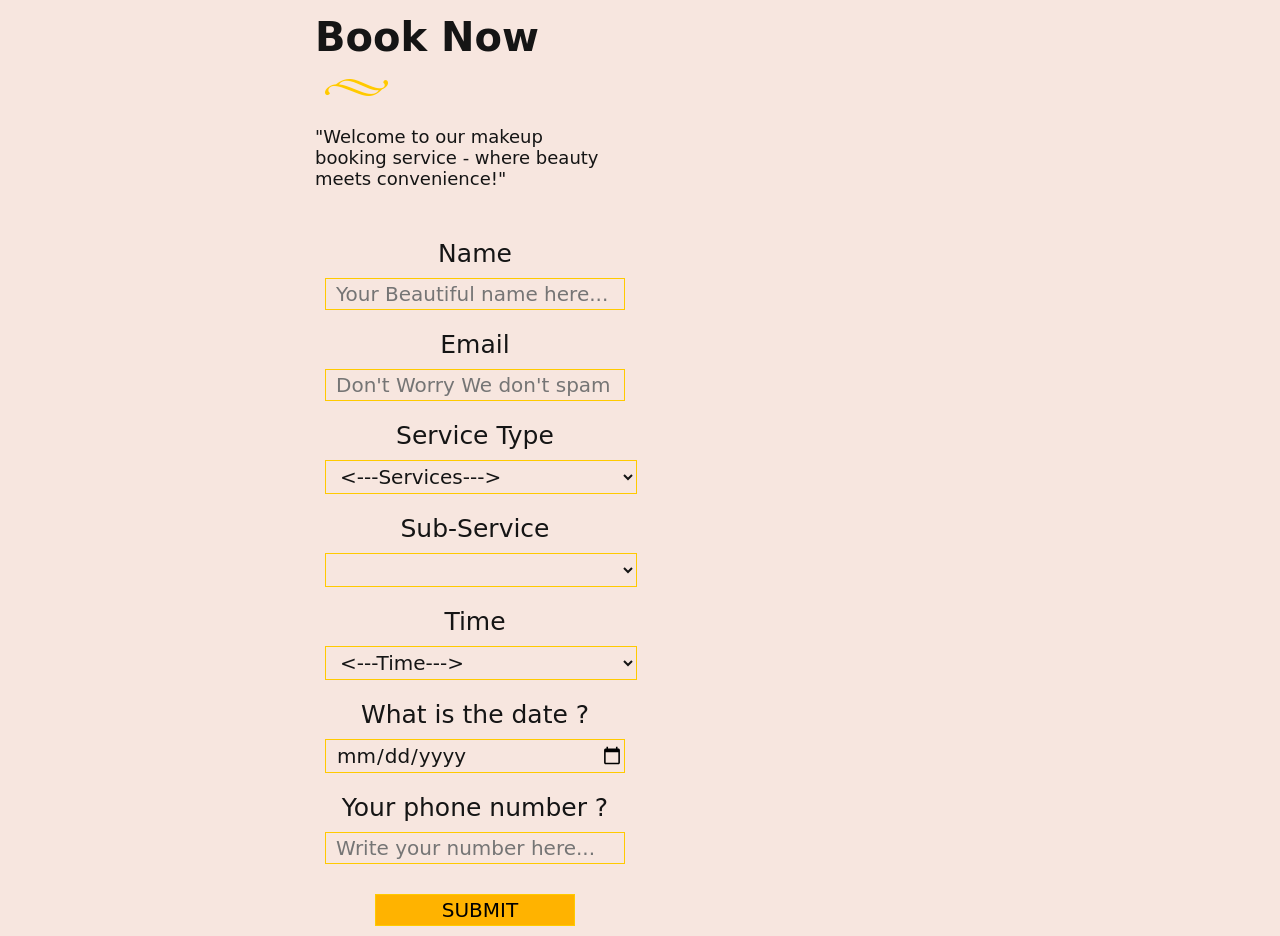
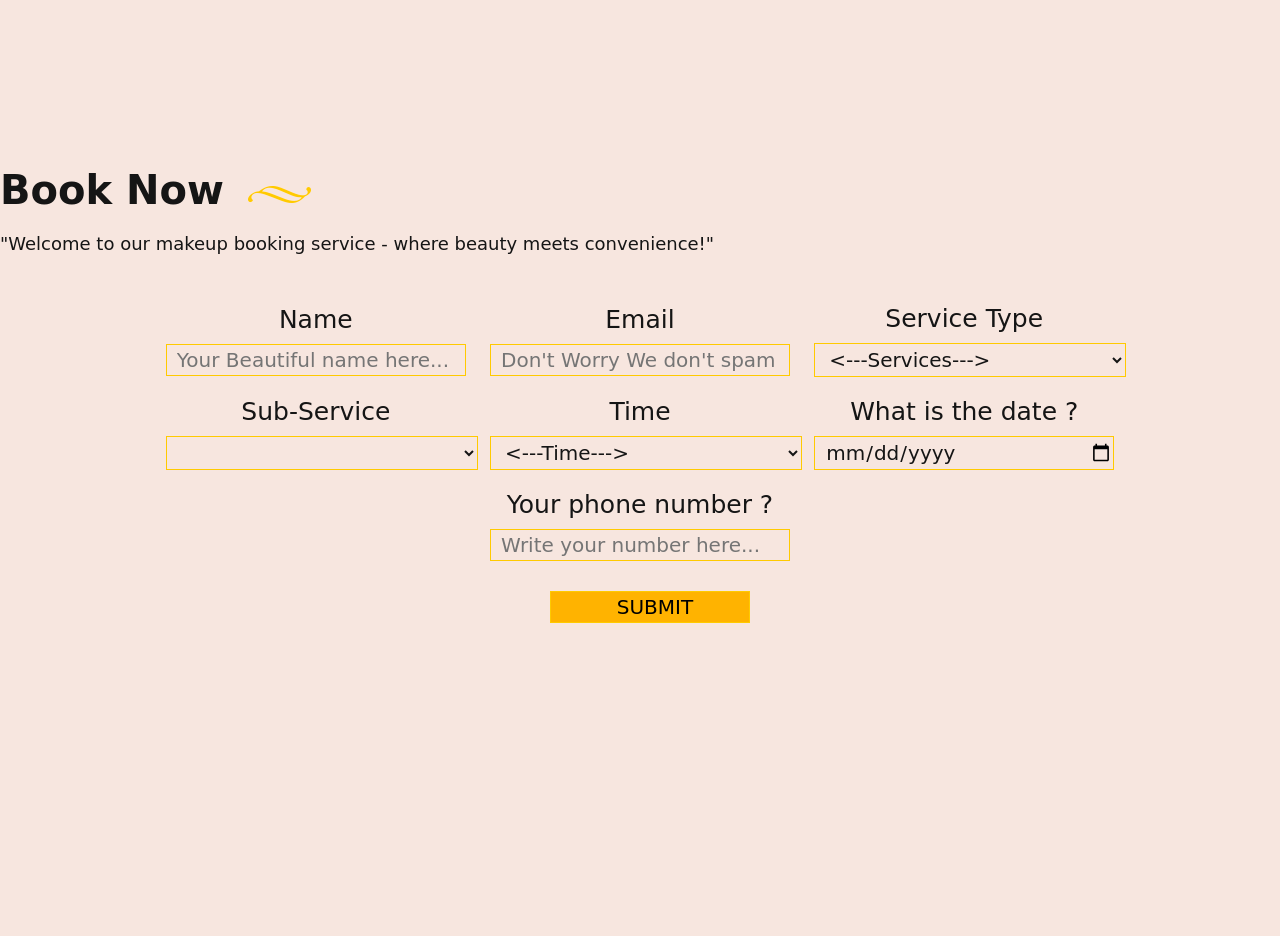
Before and after one commit to Alimlalani/spazone1, a Django app: page /book_appointment/ in a window 1280 px wide. After the commit the page ends 623 px from the top, so only its background shows below. Run offline with Django 4.2, Linux system fonts and the light colour scheme; lists and menus that the app fills with data are empty.

Commit message:
Update book_appointment.html

```diff
--- a/makeupbooking/templates/makeupbooking/book_appointment.html
+++ b/makeupbooking/templates/makeupbooking/book_appointment.html
@@ -16,7 +16,7 @@
 <!--         <img src="{% static 'img/9.png' %}" width= 40% > -->
 <!--     </div> -->
 <!--     <p><img src="{% static 'img/9.png' %}" width= 40% ></p> -->
-    <div class="form">
+    <div class="">
         <div class="form-text" ">
             <h1><span></span>Book Now <span><img src="{% static 'img/art-1.png' %}" alt=""></span></h1>
             <p>"Welcome to our makeup booking service - where beauty meets convenience!"</p>
```
